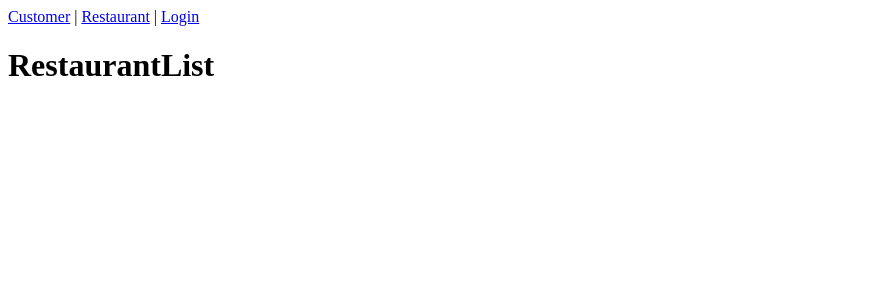
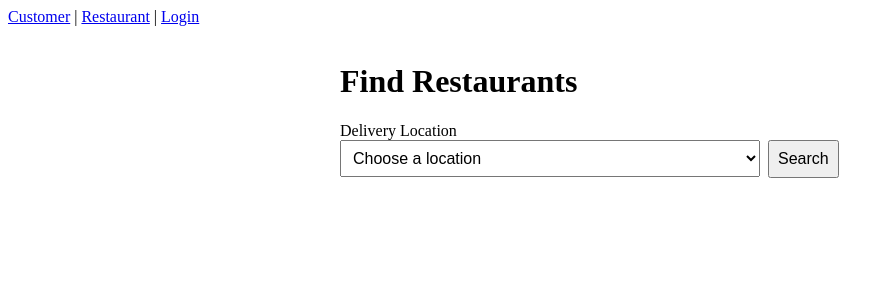
Before and after one commit to Popalzz/CP317B-Project-Group6, a React app in the folder src/frontend/: page /#/customer in a window 1280 px wide. Shown: the top 300 px of the page, without its empty margins (0-894 px from the left). Built offline with nearby package versions, Linux system fonts and the light colour scheme; the HTML template or start-up script is replaced by a standard one.

Commit message:
Update restaurant list page

```diff
--- /dev/null
+++ b/src/frontend/src/api.js
@@ -0,0 +1,12 @@
+export const LOCATIONS = [
+    { label: "Waterloo", lat: 43.4643, lon: -80.5204 },
+    { label: "Kitchener", lat: 43.4516, lon: -80.4925 },
+    { label: "Toronto (out of range)", lat: 43.6532, lon: -79.3832 },
+  ];
+
+  export async function fetchRestaurants(lat, lon) {
+    const res = await fetch(`/api/restaurants?lat=${lat}&lon=${lon}`);
+    const data = await res.json();
+    if (!res.ok) throw new Error(data.error || "Request failed");
+    return data;
+  }
--- a/src/frontend/src/screens/customer/RestaurantList.jsx
+++ b/src/frontend/src/screens/customer/RestaurantList.jsx
@@ -1,3 +1,85 @@
+import { useState } from "react";
+import { Link } from "react-router-dom";
+import { fetchRestaurants, LOCATIONS } from "../../api";
+
 export default function RestaurantList() {
-    return <h1>RestaurantList</h1>;
+  const [locationIndex, setLocationIndex] = useState("");
+  const [results, setResults] = useState([]);
+  const [loading, setLoading] = useState(false);
+  const [searched, setSearched] = useState(false);
+  const [error, setError] = useState("");
+
+  async function handleSearch(e) {
+    e.preventDefault();
+    if (locationIndex === "") {
+      setError("Please choose a delivery location.");
+      return;
+    }
+    const { lat, lon } = LOCATIONS[locationIndex];
+    setError("");
+    setLoading(true);
+    setSearched(true);
+    try {
+      setResults(await fetchRestaurants(lat, lon));
+    } catch (err) {
+      setResults([]);
+      setError(err.message || "Something went wrong. Please try again.");
+    } finally {
+      setLoading(false);
+    }
   }
+
+  return (
+    <main style={{ maxWidth: 600, margin: "0 auto", padding: 16 }}>
+      <h1>Find Restaurants</h1>
+
+      <form onSubmit={handleSearch}>
+        <label htmlFor="location">Delivery Location</label>
+        <br />
+        <select
+          id="location"
+          value={locationIndex}
+          onChange={(e) => setLocationIndex(e.target.value)}
+          style={{ width: "70%", padding: 8, fontSize: 16 }}
+        >
+          <option value="">Choose a location</option>
+          {LOCATIONS.map((l, i) => (
+            <option key={l.label} value={i}>{l.label}</option>
+          ))}
+        </select>
+        <button type="submit" style={{ padding: 8, fontSize: 16, marginLeft: 8 }}>
+          Search
+        </button>
+      </form>
+
+      {error && <p role="alert">{error}</p>}
+      {loading && <p>Searching for restaurants within 35 km...</p>}
+
+      {!loading && searched && results.length === 0 && !error && (
+        <p>No restaurants deliver to your location.</p>
+      )}
+
+      <ul style={{ listStyle: "none", padding: 0 }}>
+        {results.map((r) => (
+          <li
+            key={r.id}
+            style={{
+              border: "1px solid #888",
+              borderRadius: 8,
+              padding: 12,
+              marginTop: 12,
+              display: "flex",
+              justifyContent: "space-between",
+              alignItems: "center",
+            }}
+          >
+            <div>
+              <strong>{r.name}</strong>
+            </div>
+            <Link to={`/customer/restaurant/${r.id}`}>View Menu</Link>
+          </li>
+        ))}
+      </ul>
+    </main>
+  );
+}
```
Also changed, not shown: src/frontend/src/mockData.js (added, +15 -0 lines), 1 other file (tests, documents, lock files or other folders).
